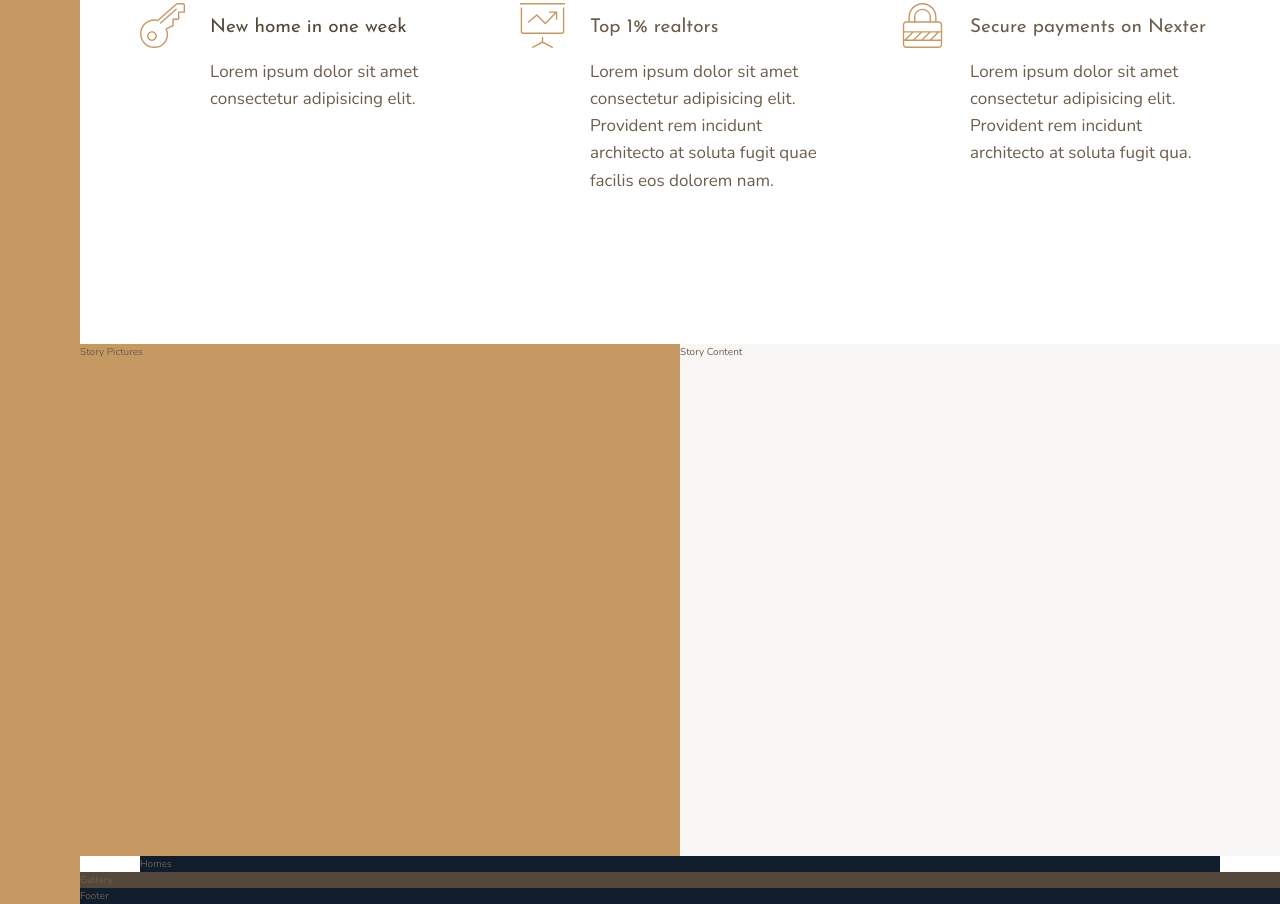
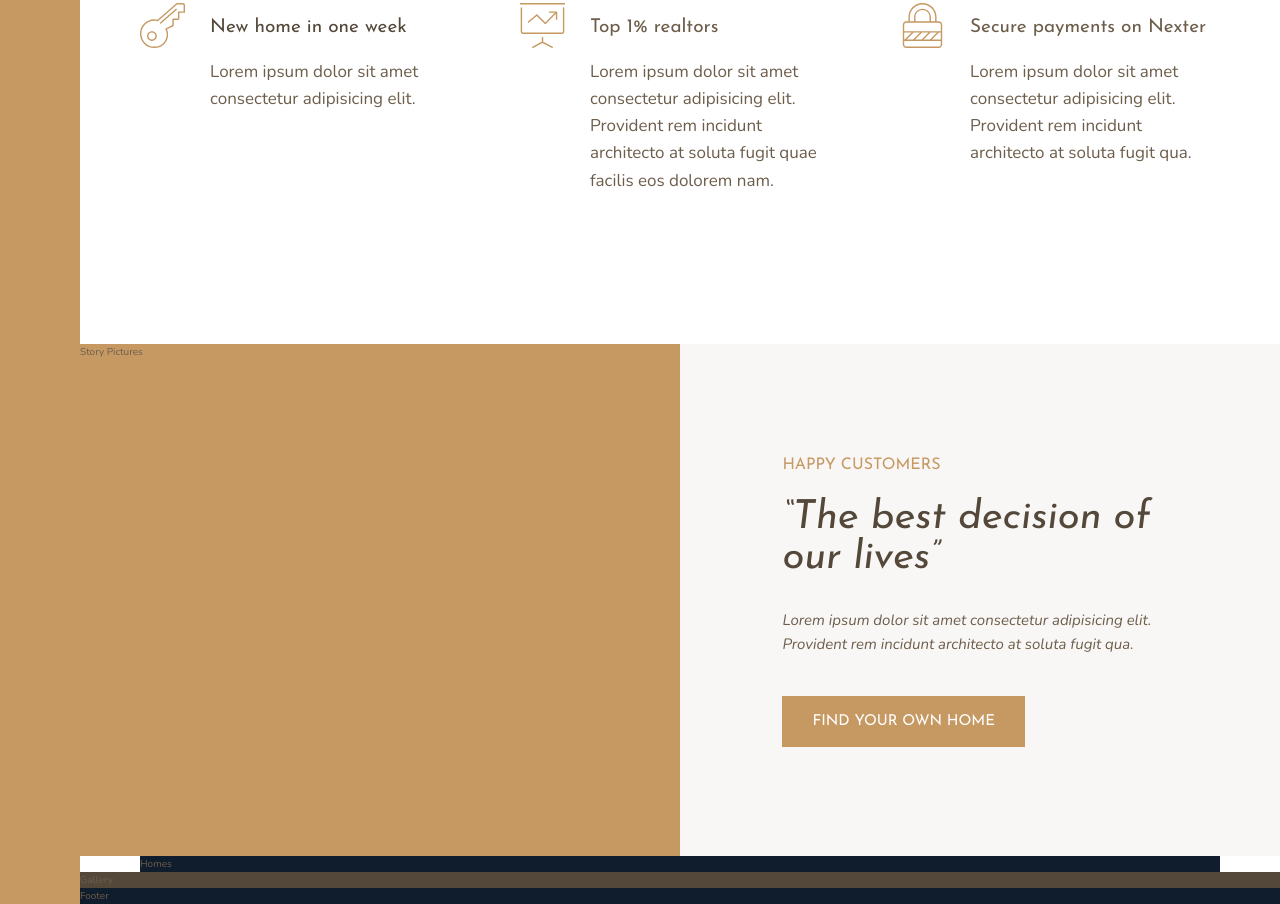
Before and after one commit to kelvanince1/css, a website: page Nexter/starter/index.html in a window 1280 px wide. Shown: the part 1046-1950 px from the top of the page. Drawn offline with nearby package versions, Linux system fonts and the light colour scheme.

Commit message:
Add story section

```diff
--- a/Nexter/starter/index.html
+++ b/Nexter/starter/index.html
@@ -74,7 +74,12 @@
         </div>
 
         <div class="story__content">
-            Story Content
+            <h3 class="heading-3 mb-sm">Happy Customers</h3>
+            <h2 class="heading-2 heading-2--dark mb-md">&ldquo;The best decision of our lives&rdquo;</h2>
+            <p class="story__text">
+                Lorem ipsum dolor sit amet consectetur adipisicing elit. Provident rem incidunt architecto at soluta fugit qua.
+            </p>
+            <button class="btn">Find your own home</button>
         </div>
 
         <section class="homes">
--- a/Nexter/starter/sass/_story.scss
+++ b/Nexter/starter/sass/_story.scss
@@ -8,5 +8,22 @@
     &__content {
         background-color: $color-grey-light-1;
         grid-column: col-start 5 / full-end;
+
+        padding: 6rem 8vw;
+
+        // display: flex;
+        // flex-direction: column;
+        // justify-content: center;
+        // align-items: flex-start;
+
+        display: grid;
+        align-content: center;
+        justify-items: start;
+    }
+
+    &__text {
+        font-size: 1.5rem;
+        font-style: italic;
+        margin-bottom: 4rem;
     }
 }
--- a/Nexter/starter/sass/_typography.scss
+++ b/Nexter/starter/sass/_typography.scss
@@ -8,9 +8,18 @@
 }
 .heading-2 {
     @extend %heading;
+    font-size: 4rem;
+    font-style: italic;
+    line-height: 1;
+
+    &--light { color: $color-grey-light-1; }
+    &--dark { color: $color-grey-dark-1; }
 }
 .heading-3 {
     @extend %heading;
+    font-size: 1.6rem;
+    color: $color-primary;
+    text-transform: uppercase;
 }
 .heading-4 {
     @extend %heading;
@@ -19,3 +28,33 @@
     &--light { color: $color-grey-light-1; }
     &--dark { color: $color-grey-dark-1; }
 }
+
+.btn {
+    background-color: $color-primary;
+    color: #fff;
+    border: none;
+    border-radius: 0;
+    font-family: $font-display;
+    font-size: 1.5rem;
+    text-transform: uppercase;
+    padding: 1.8rem 3rem;
+    cursor: pointer;
+    transition: all .2s;
+
+    &:hover {
+        background-color: $color-primary-dark;
+    }
+}
+
+.mb-sm {
+    margin-bottom: 2rem;
+}
+.mb-md {
+    margin-bottom: 3rem;
+}
+.mb-lg {
+    margin-bottom: 4rem;
+}
+.mb-hg {
+    margin-bottom: 8rem;
+}
```
Also changed, not shown: Nexter/starter/css/style.css.
